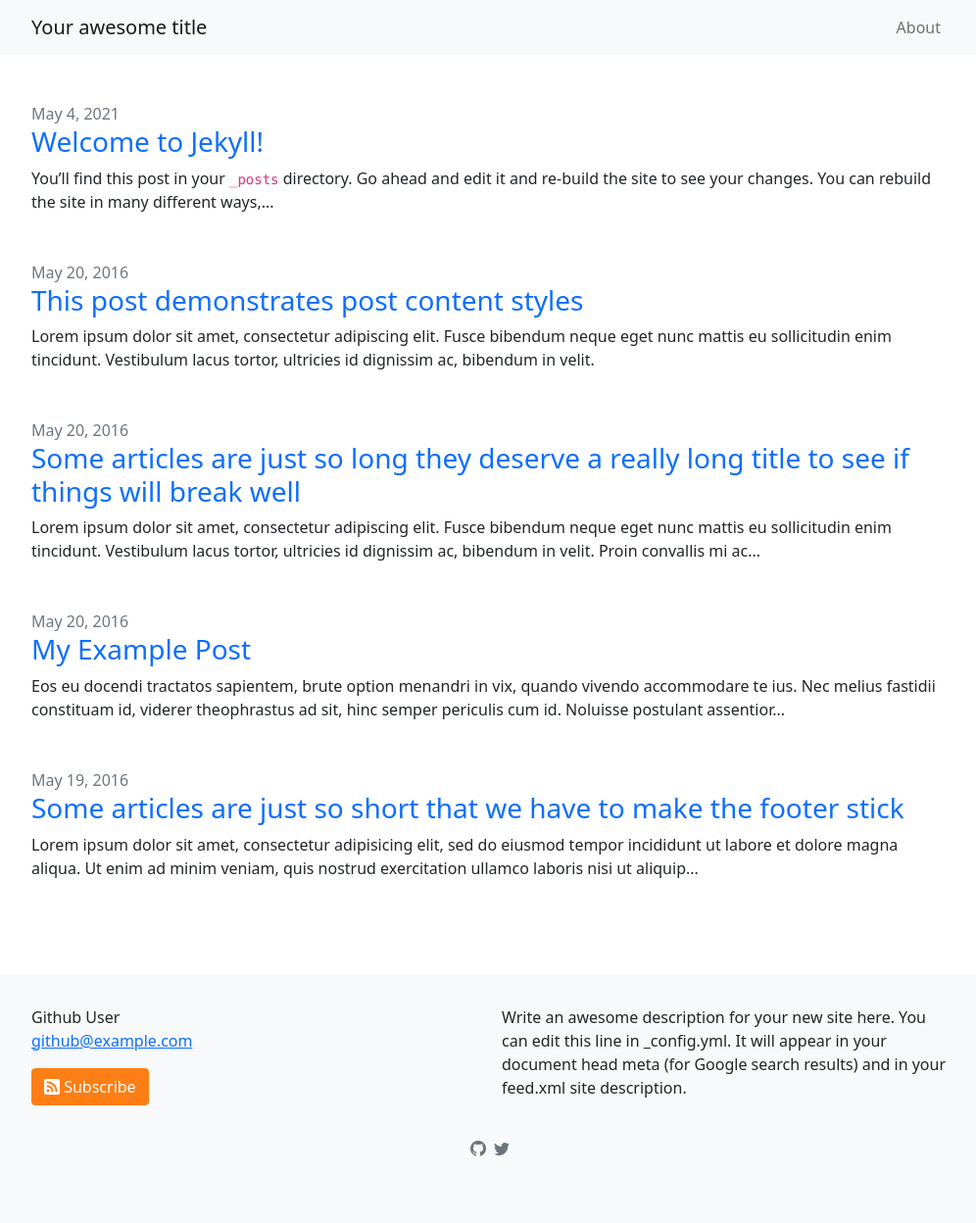
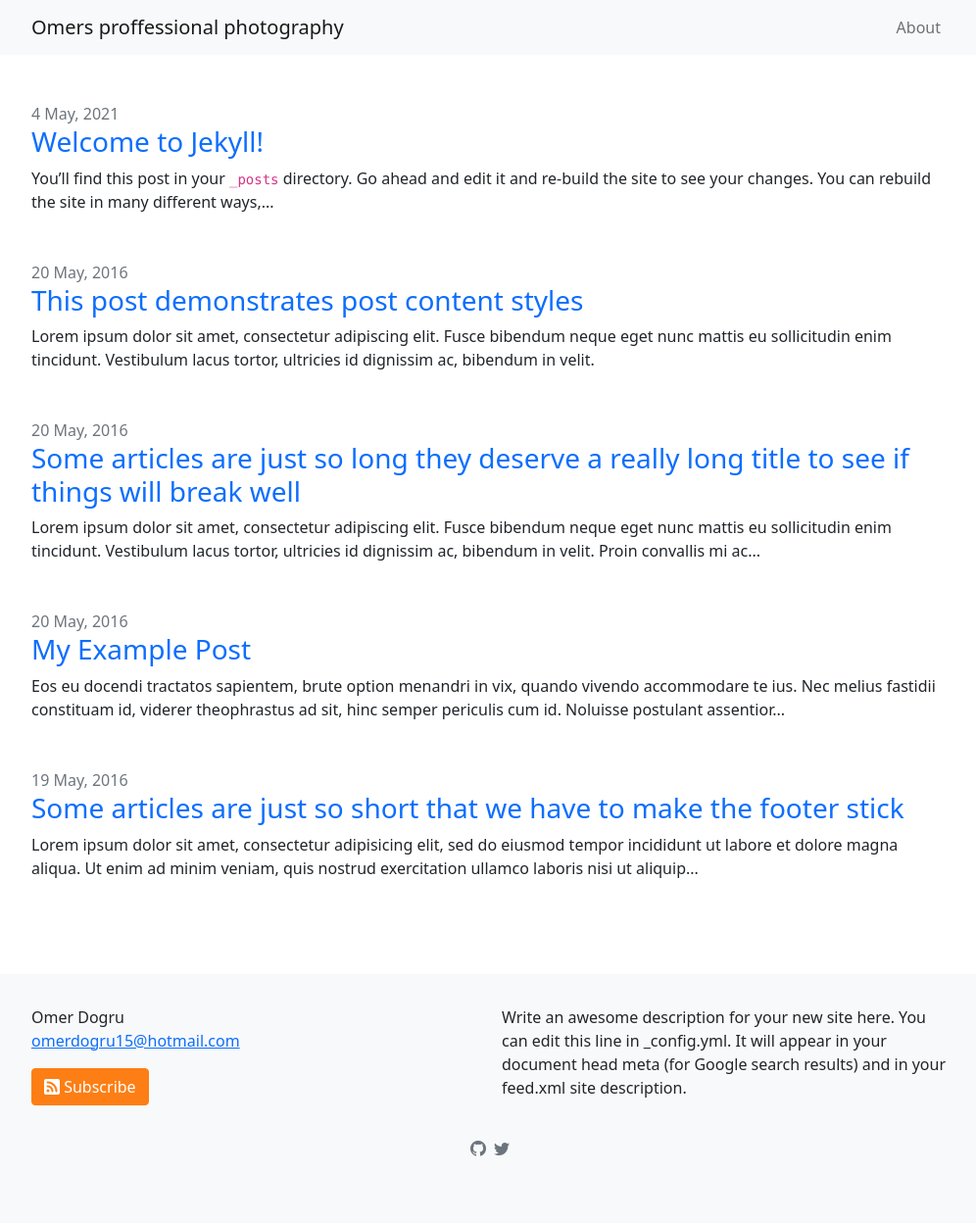
Before and after one commit to infogratic/dogruomer.com, a Jekyll site: the page built from index.markdown, in a window 1280 px wide. Shown: the whole page at 98% size, without its empty margins (140-1136 px from the left). Built offline with Jekyll 4.4.1, drawn with Linux system fonts in a browser that asks for light colours.

Commit message:
jekyll started

```diff
--- a/_config.yml
+++ b/_config.yml
@@ -1,12 +1,12 @@
-title: Your awesome title
+title: 'Omers proffessional photography'
 author:
-  name: 'Github User'
-  email: 'github@example.com'
+  name: 'Omer Dogru'
+  email: 'omerdogru15@hotmail.com'
 description: >- # this means to ignore newlines until "baseurl:"
   Write an awesome description for your new site here. You can edit this
   line in _config.yml. It will appear in your document head meta (for
   Google search results) and in your feed.xml site description.
-
+baseurl: ''
 excerpts:
   # Displays or hides post excerpts from home layout post listing.
   show: true
@@ -19,7 +19,7 @@ excerpts:
 bootstrap:
   # Theme date format
   # refer to https://shopify.github.io/liquid/filters/date/ if you want to customize this
-  date_format: "%b %-d, %Y"
+  date_format: "%-d %b, %Y"
 
   # If you want to link only specific pages in your header, uncomment
   # this and add the path to the page *files* in order as they should show up
@@ -46,4 +46,12 @@ bootstrap:
 theme: jekyll-bootstrap-theme
 plugins:
   - jekyll-feed
+  - jekyll-sitemap
+  - jekyll-paginate
   - jekyll-seo-tag
+  - jekyll-archives
+  - jekyll-figure
+  - jekyll-gist
+
+# Exclude metadata and development time dependencies (like Grunt plugins)
+exclude: [README.markdown, package.json, grunt.js, Gruntfile.js, Gruntfile.coffee, node_modules]
--- a/index.html
+++ /dev/null
@@ -1,2 +0,0 @@
-Merhaba ömer doğru
-selam
```
Also changed, not shown: Gemfile (+16 -0 lines), 2 other files.
